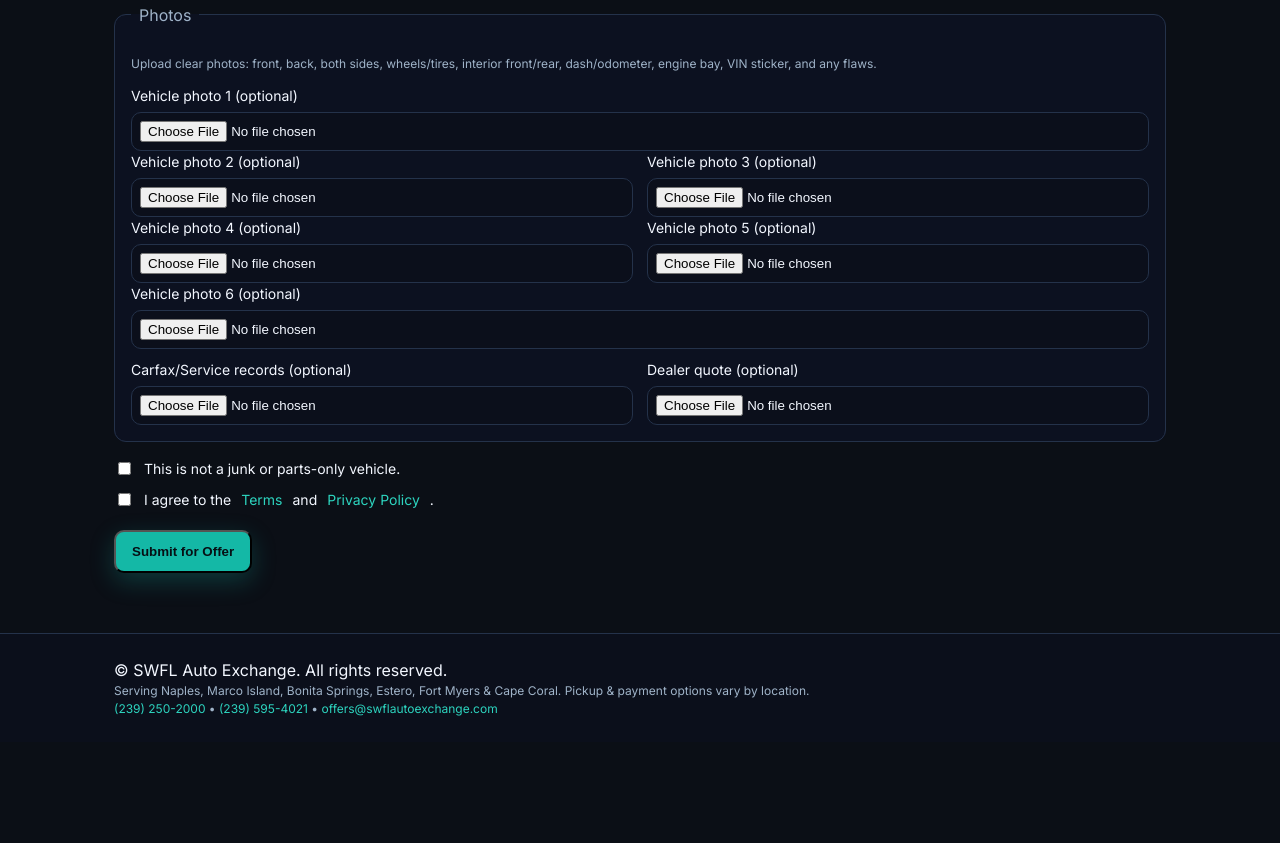
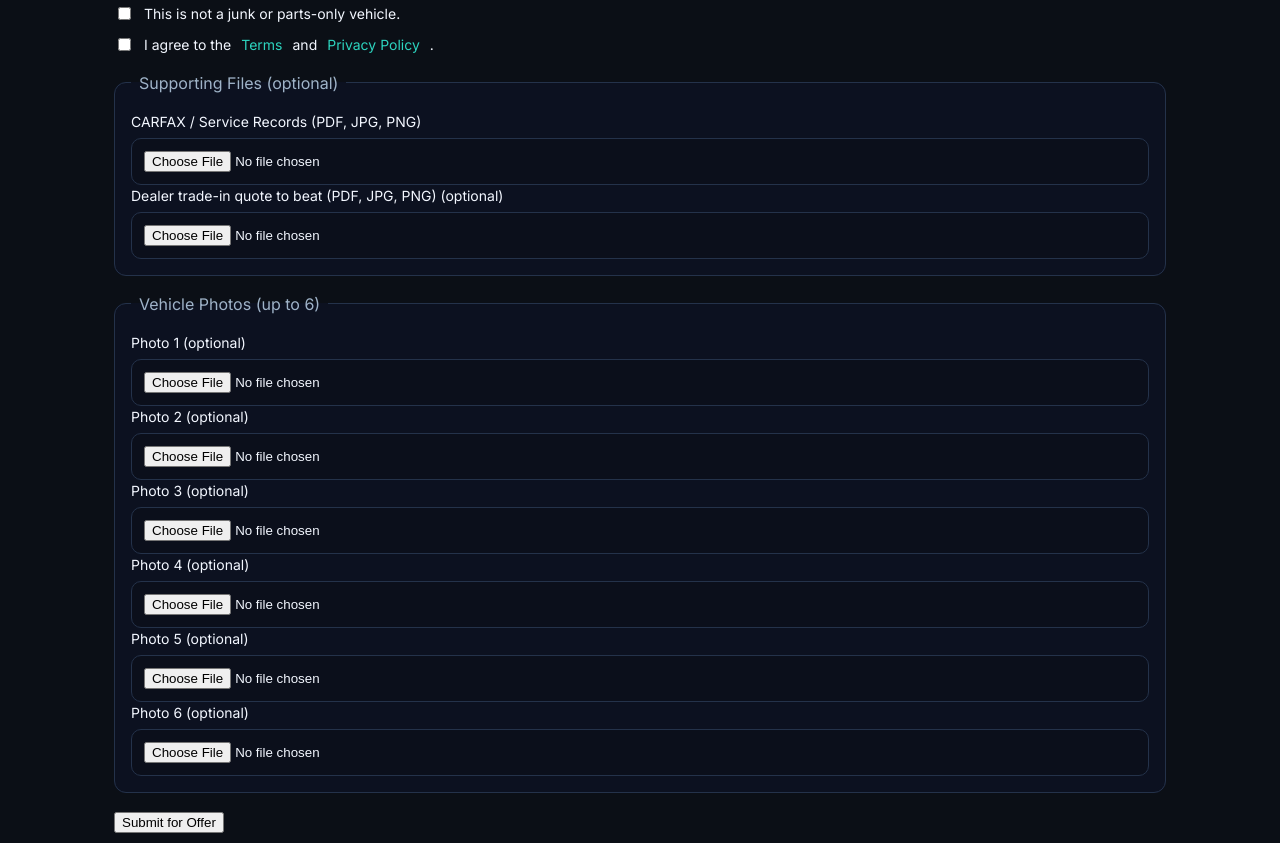
Before and after one commit to blackmac08/SWFL, a website: page index.html in a window 1280 px wide. Shown: the part 2337-3180 px from the top of the page. Before the commit the page ends 3079 px from the top, so only its background shows below. Drawn offline with nearby package versions, Linux system fonts and the light colour scheme.

Commit message:
Add files via upload

```diff
--- a/index.html
+++ b/index.html
@@ -2,6 +2,29 @@
 
 <html lang="en">
 <head>
+  <!-- BEGIN SEO: SWFL Auto Exchange -->
+  <title>Sell Your Car in Naples, FL | Cash Offer Today | SWFL Auto Exchange</title>
+  <meta name="description" content="Get a fast cash offer for your car in Naples & Southwest Florida. We buy classic, exotic, antique & daily drivers. Local alternative to CarMax & Carvana.">
+  <link rel="canonical" href="https://swflautoexchange.com/">
+  <meta name="robots" content="index,follow">
+
+  <!-- Open Graph -->
+  <meta property="og:title" content="Sell Your Car in Naples, FL | Cash Offer Today">
+  <meta property="og:description" content="SWFL Auto Exchange buys cars across Naples & SWFL — classics, exotics, antiques & daily drivers. Get a fast cash offer today.">
+  <meta property="og:type" content="website">
+  <meta property="og:url" content="https://swflautoexchange.com/">
+  <meta property="og:image" content="https://swflautoexchange.com/logo.png">
+
+  <!-- Twitter Card -->
+  <meta name="twitter:card" content="summary_large_image">
+  <meta name="twitter:title" content="Sell Your Car in Naples, FL | Cash Offer Today">
+  <meta name="twitter:description" content="Cash for cars in Naples & SWFL. Classic, exotic & antique buyers.">
+  <meta name="twitter:image" content="https://swflautoexchange.com/logo.png">
+
+  <!-- LocalBusiness / AutoDealer Schema -->
+  <script type="application/ld+json">{"@context": "https://schema.org", "@type": "AutoDealer", "name": "SWFL Auto Exchange", "image": "https://swflautoexchange.com/logo.png", "url": "https://swflautoexchange.com", "telephone": "+1-239-421-4300", "address": {"@type": "PostalAddress", "addressLocality": "Naples", "addressRegion": "FL", "postalCode": "34110", "addressCountry": "US"}, "areaServed": ["Naples FL", "Bonita Springs FL", "Estero FL", "Marco Island FL", "Fort Myers FL", "Cape Coral FL"], "priceRange": "$$"}</script>
+  <!-- END SEO: SWFL Auto Exchange -->
+
 <meta charset="utf-8"/>
 <meta content="width=device-width, initial-scale=1" name="viewport"/>
 <title>SWFL Auto Exchange | We Beat Dealer Trade-Ins in Naples &amp; SWFL</title>
@@ -94,7 +117,8 @@
 <div class="wrap">
 <h2>Get Your Offer</h2>
 <p>Complete the form and upload photos. You’ll get a response fast—usually same day.</p>
-<form action="/thank-you.html" data-netlify="true" data-netlify-honeypot="bot-field" data-netlify-recaptcha="true" enctype="multipart/form-data" id="lead-form" method="POST" name="cash-for-cars">
+<form action="/thank-you" data-netlify="true" data-netlify-honeypot="bot-field" data-netlify-recaptcha="true" enctype="multipart/form-data" id="lead-form" method="POST" name="cash-for-cars">
+  <input type="hidden" name="form-name" value="cash-for-cars">
 <input name="form-name" type="hidden" value="cash-for-cars"/>
 <p class="hidden"><label>Don’t fill this out: <input name="bot-field"/></label></p>
 <fieldset>
@@ -161,51 +185,7 @@
 <label>Dealer trade-in quote to beat (optional) <input min="0" name="dealer_quote" step="0.01" type="number"/></label>
 </div>
 </fieldset>
-<fieldset>
-<legend>Photos</legend>
-<p class="tiny">Upload clear photos: front, back, both sides, wheels/tires, interior front/rear, dash/odometer, engine bay, VIN sticker, and any flaws.</p>
 
-<label class="file">
-  <span>Vehicle photo 1 (optional)</span>
-  <input accept="image/*" id="photos" name="photo1" type="file" data-auto-compress>
-</label>
-<div class="grid-2">
-  <label class="file">
-    <span>Vehicle photo 2 (optional)</span>
-    <input accept="image/*" id="photo2" name="photo2" type="file" data-auto-compress>
-  </label>
-  <label class="file">
-    <span>Vehicle photo 3 (optional)</span>
-    <input accept="image/*" id="photo3" name="photo3" type="file" data-auto-compress>
-  </label>
-</div>
-<div class="grid-2">
-  <label class="file">
-    <span>Vehicle photo 4 (optional)</span>
-    <input accept="image/*" id="photo4" name="photo4" type="file" data-auto-compress>
-  </label>
-  <label class="file">
-    <span>Vehicle photo 5 (optional)</span>
-    <input accept="image/*" id="photo5" name="photo5" type="file" data-auto-compress>
-  </label>
-</div>
-<label class="file">
-  <span>Vehicle photo 6 (optional)</span>
-  <input accept="image/*" id="photo6" name="photo6" type="file" data-auto-compress>
-</label>
-
-<div class="preview" id="photo-preview"></div>
-<div class="grid-2">
-<label class="file">
-<span>Carfax/Service records (optional)</span>
-<input accept=".pdf,image/*" name="records" type="file"/>
-</label>
-<label class="file">
-<span>Dealer quote (optional)</span>
-<input accept=".pdf,image/*" name="dealer_quote_file" type="file"/>
-</label>
-</div>
-</fieldset>
 <label class="check">
 <input name="non_junker" required="" type="checkbox"/>
           This is not a junk or parts-only vehicle.
@@ -215,8 +195,34 @@
           I agree to the <a href="terms.html" rel="noopener" target="_blank">Terms</a> and <a href="privacy.html" rel="noopener" target="_blank">Privacy Policy</a>.
         </label>
 <div data-netlify-recaptcha="true"></div>
-<button class="cta" type="submit">Submit for Offer</button>
-<p class="form-success" hidden="">Thanks! We got your message and will text the team now.</p></form>
+
+<p class="form-success" hidden="">Thanks! We got your message and will text the team now.</p>
+  <!-- Additional photo slots (optional) -->
+
+  <!-- Records & Dealer Quote uploads (optional) -->
+  <fieldset class="docs-grid"><legend>Supporting Files (optional)</legend>
+    <label>CARFAX / Service Records (PDF, JPG, PNG)<br>
+      <input type="file" name="records" accept=".pdf,image/*">
+    </label>
+    <label>Dealer trade-in quote to beat (PDF, JPG, PNG) (optional)<br>
+      <input type="file" name="dealer_quote_file" accept=".pdf,image/*">
+    </label>
+  </fieldset>
+
+  <fieldset class="photo-grid"><legend>Vehicle Photos (up to 6)</legend>
+    <label>Photo 1 (optional)<br><input type="file" name="photo1" accept="image/*"></label>
+    <label>Photo 2 (optional)<br><input type="file" name="photo2" accept="image/*"></label>
+    <label>Photo 3 (optional)<br><input type="file" name="photo3" accept="image/*"></label>
+    <label>Photo 4 (optional)<br><input type="file" name="photo4" accept="image/*"></label>
+    <label>Photo 5 (optional)<br><input type="file" name="photo5" accept="image/*"></label>
+    <label>Photo 6 (optional)<br><input type="file" name="photo6" accept="image/*"></label>
+  </fieldset>
+
+  <div class="form-actions" style="margin-top:1rem;">
+    <button type="submit" class="btn btn-primary">Submit for Offer</button>
+  </div>
+
+</form>
 </div>
 </section>
 <footer class="site-footer">
@@ -226,10 +232,6 @@
 <div class="tiny"><a href="tel:+12392502000">(239) 250-2000</a> • <a href="tel:+12395954021">(239) 595-4021</a> • <a href="mailto:offers@swflautoexchange.com">offers@swflautoexchange.com</a></div>
 </div>
 </footer>
-<script src="assets/compress-before-upload.js"></script>
-<script src="assets/vin-decode.js"></script>
-<script src="assets/netlify-ajax-submit.js"></script>
 <script src="assets/app.js"></script>
-<script src="assets/swfla-sms.js"></script><script src="https://www.google.com/recaptcha/api.js" async defer></script>
-</body>
+<script src="assets/swfla-sms.js"></script></body>
 </html>
```
